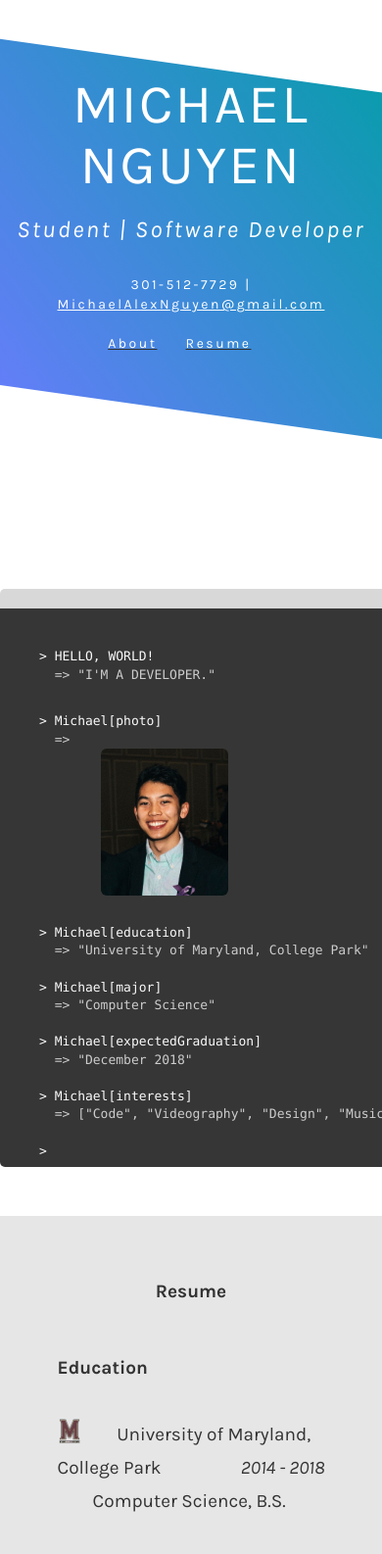
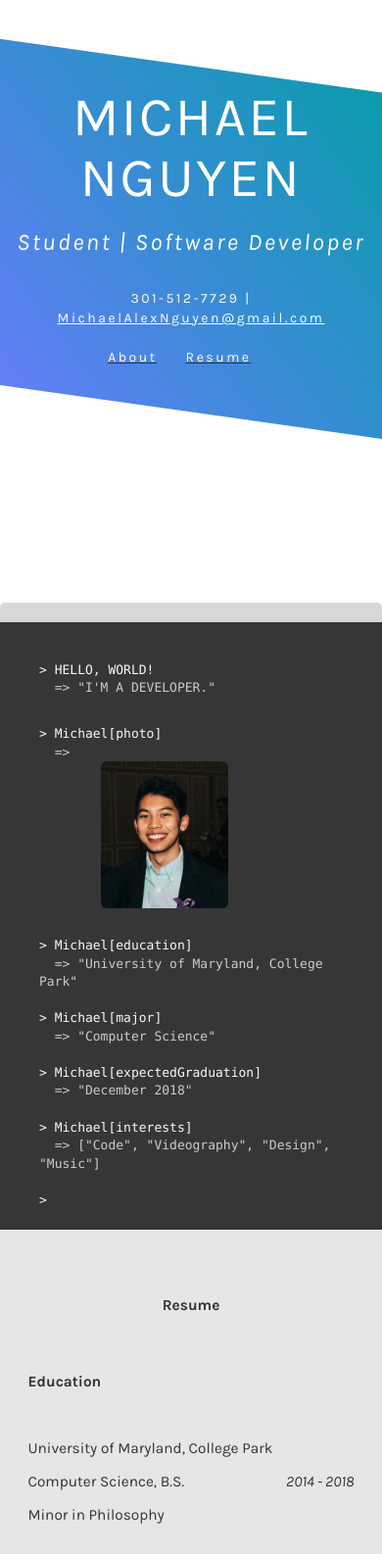
Before and after one commit to mnguyen96/michaelnguyen, a plain HTML site: page index.html in a window 390 px wide. Shown: the top 1586 px of the page at 98% size. Drawn offline with nearby package versions, Linux system fonts and the light colour scheme.

Commit message:
update mobile display

```diff
--- a/index.html
+++ b/index.html
@@ -36,12 +36,10 @@
                   <br><br><br><br><br><br><br><br><br><br><br><br>
 
 
-
-
                   <div class = "about" id = "about">
                     <div class = "about" id ="console">
 
-                    <div class = "abouttextmain">
+
 
                             <p>
                                     &gt; HELLO, WORLD! <br>
@@ -61,16 +59,21 @@
                                 <span class="term">&nbsp;&nbsp;=&gt; ["Code", "Videography", "Design", "Music"]</span>
                                <br><br>
                                &gt;
-                        </div>
+
                     </div>
                     </div><br><br><br><br>
 
                     <div id = "resume"><p style="text-align: center;"><b>Resume</b></p><br><p style="text-align:left;"><b>Education</b><br><br>
 
 
-                    <img src="umd.png" id="icn" width="9%" height="9%">&nbsp;&nbsp;&nbsp;&nbsp;&nbsp;&nbsp;&nbsp;&nbsp;University of Maryland, College Park
-                    <span class="right"><i>2014 - 2018</i></span><br>&nbsp;&nbsp;&nbsp;&nbsp;&nbsp;&nbsp;&nbsp;&nbsp;Computer Science, B.S.
+                    <img src="umd.png" id="icn" width="9%" height="9%">
+                    <span class="left">University of Maryland, College Park</span>
+                    <span class="right"><i>2014 - 2018</i></span><br>
+                    <span class="left">Computer Science, B.S.</span><br>
+                    <span class="left">Minor in Philosophy</span>
                    <br><br>
+
+
                    <b>Coursework</b><ul type="circle"> <ul type="circle"><ul type="circle"></ul>
 
                         <li>Computer and Network Security
@@ -102,4 +105,6 @@
 
                         </div>
     </body>
+
+
 </html>
--- a/main.css
+++ b/main.css
@@ -7,6 +7,7 @@ body {
 
 
 }
+
 h1, h2, h3, h4, h5, h6 {
     font-weight: 400;
 }
@@ -26,6 +27,17 @@ a:visited {
 #phone {
     color: rgb(255, 255, 255);
 }
+#messenger {
+    position: absolute;
+    top: 50%;
+    left: 50%;
+    transform: translate(-50%, -50%);
+    font-family: monospace;
+    font-size: 20px;
+    white-space: nowrap;
+    text-shadow: 0 2px 2px rgba(#000, 0.9);
+  }
+
 header {
     width: 100%;
     position: relative;
@@ -53,7 +65,7 @@ header {
     header .header-text {
         z-index: 2;
         position: relative;
-        padding-top: 8%;
+        padding-top: 8.5%;
         text-align: center;}
         header .header-text h1.header-name {
             margin-top: .8em;
@@ -84,7 +96,6 @@ header {
     border-width: 1.2px;
     border-style: solid;
     border-color: rgb(70, 165, 255);
-    margin-right: 10px;
     text-transform: uppercase;
     font-weight: 500;
     width: auto;
@@ -106,7 +117,6 @@ header {
     border-width: 1px;
     border-style: solid;
     border-color: rgb(98, 70, 255);
-    margin-right: 10px;
     text-transform: uppercase;
     font-weight: 500;
     width: auto;
@@ -127,7 +137,7 @@ header {
 
     #icn {
         float: left;
-        filter: grayscale(80%);
+        filter: grayscale(100%);
     }
     .right {
         float: right;
@@ -137,7 +147,6 @@ header {
         height: auto;
         margin-top: -10px;
         padding-top: 60px;
-      /*  //font-family: 'Karla';*/
         font-size: 19px;
         line-height: 34px;
         -webkit-font-smoothing: antialiased;
@@ -146,9 +155,6 @@ header {
         padding-right: 15%;
       }
 
-      #resume .inner {
-
-      }
 #console {
     padding: 40px;
     height: 570px;
@@ -162,3 +168,62 @@ header {
 span.term {
     color:#ccc;
     }
+    span.left {
+        margin-left: 2em;
+        }
+@media (max-width:600px)  {
+    #icn {
+        display: none;
+        filter: grayscale(100%);
+        position: relative;
+    }
+    span.left {
+        margin-left: 0em;
+        }
+        span.right {
+            margin-left: 2em;
+            }
+    .header-text {
+        padding-top: 50%;
+    }
+    #about {
+        border-radius: 5px;
+        margin: 0 auto;
+        padding-top:20px;
+        font-size:20px;
+        background: rgb(216, 216, 216);
+        height: 570px;
+        font-family: 'Monaco', 'Courier New';
+        text-align: left;
+        font-size:13px;
+        color: #fafafa;
+        width: 100%;
+    }
+    header .header-text h1.header-name {
+        margin-top: 1em;
+        font-size: 4em;
+        padding-bottom: -50%;
+        color: white; }
+    #console {
+        padding: 40px;
+        height: auto;
+        margin:0 auto;
+        background: #363636;
+        width: 100%;
+        border-bottom-left-radius: 5px;
+        border-bottom-right-radius: 5px;
+    }
+    #resume {
+        background: rgb(230, 230, 230);
+        height: auto;
+        margin-top: -10px;
+        padding-top: 60px;
+        font-size: 19px;
+        line-height: 34px;
+        width:auto;
+        margin-left: -30px;
+        margin-right: -30px;
+        font-size: 1.1em;
+        }
+
+}
```
Also changed, not shown: 1 other file.
